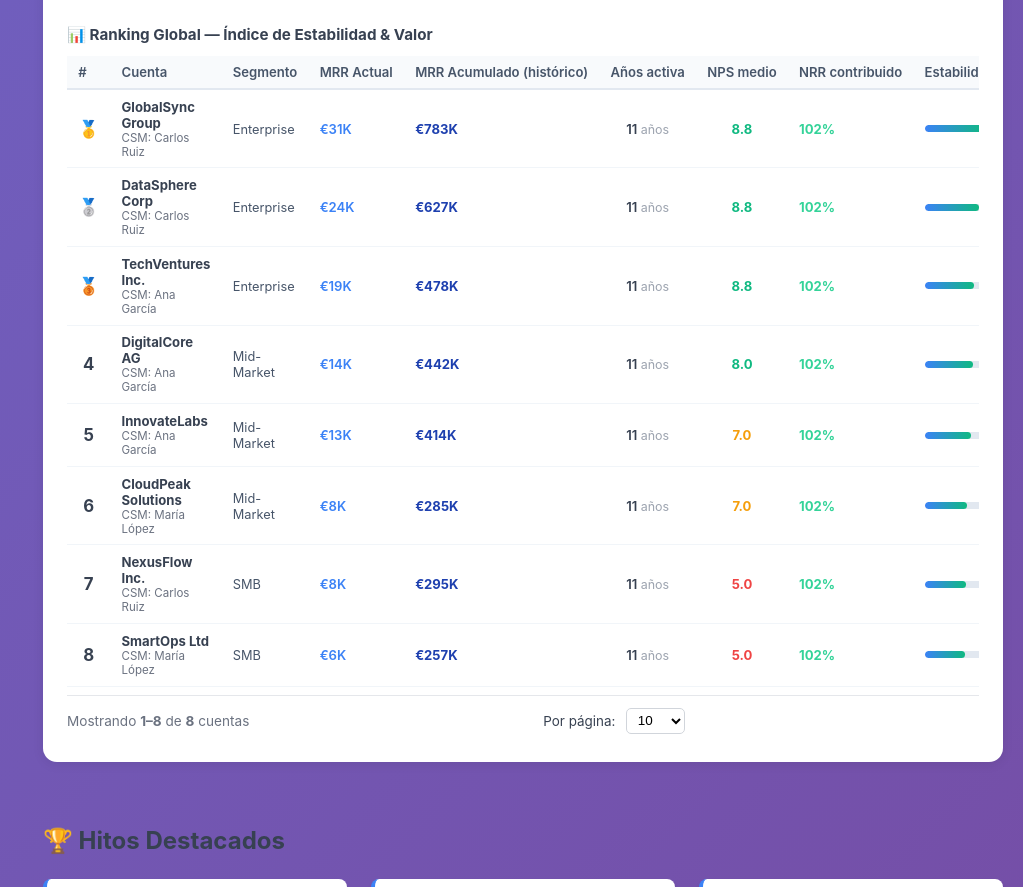
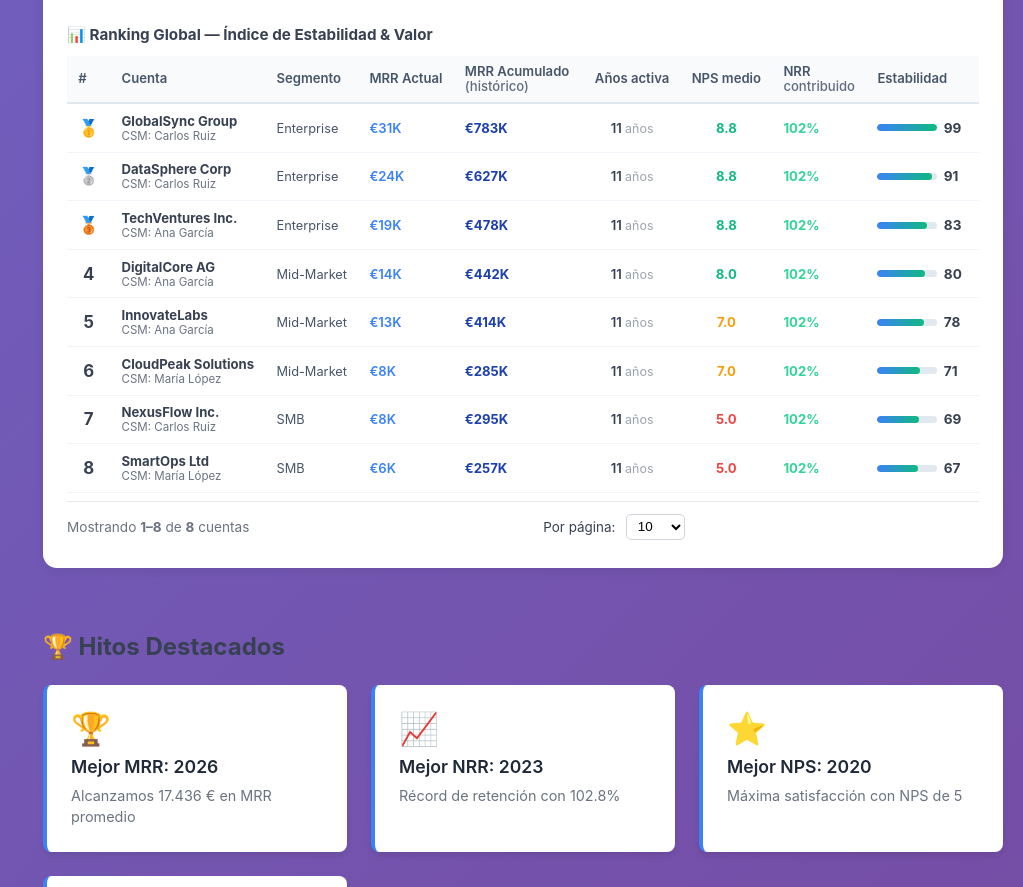
Before and after one commit to Tsanchez7/Customer_Success_Analityc, a plain HTML site: page APP Gestion y análisis comportamiento cliente/1_historial.html in a window 1280 px wide. Shown: the part 3809-4696 px from the top of the page, without its empty margins (257-1280 px from the left). Drawn offline with nearby package versions, Linux system fonts and the light colour scheme.

Commit message:
Fix historial sidebar and wrap NRR header

```diff
--- a/APP Gestion y análisis comportamiento cliente/1_historial.html
+++ b/APP Gestion y análisis comportamiento cliente/1_historial.html
@@ -101,11 +101,23 @@
     .anchor-cat-val  { font-weight: 700; color: #3b82f6; white-space: nowrap; font-size: 0.82rem; }
     .anchor-cat-sub  { font-size: 0.72rem; color: #6b7280; }
 
-    .anchor-table-wrap { overflow-x: auto; margin-top: 0.25rem; }
+    .anchor-table-wrap {
+        overflow-x: auto;
+        overflow-y: visible;
+        -webkit-overflow-scrolling: touch;
+        margin-top: 0.25rem;
+        max-width: 100%;
+        padding-right: 0.75rem; /* evita que se “corte” el borde derecho (Categoría) */
+        box-sizing: border-box;
+    }
     .anchor-table {
-        width: 100%;
+        /* Importante: deja que la tabla mida lo que necesita y active el scroll del wrapper */
+        width: max-content;
+        display: inline-table;
         border-collapse: collapse;
         font-size: 0.82rem;
+        /* Mantiene columnas legibles y fuerza scroll horizontal cuando no cabe */
+        min-width: 1020px;
     }
     .anchor-table th {
         background: #f8fafc;
@@ -114,12 +126,42 @@
         font-weight: 600;
         color: #475569;
         border-bottom: 2px solid #e2e8f0;
-        white-space: nowrap;
+        white-space: normal;
+        line-height: 1.15;
+    }
+
+    /* Permite que el título “MRR Acumulado (histórico)” use 2 líneas sin ensanchar toda la tabla */
+    .anchor-table th:nth-child(5) {
+        white-space: normal;
+        line-height: 1.15;
+        min-width: 130px;
+    }
+
+    /* Da espacio mínimo a Categoría para que el badge no se corte */
+    .anchor-table th:last-child,
+    .anchor-table td:last-child {
+        min-width: 110px;
     }
     .anchor-table td {
         padding: 0.55rem 0.7rem;
         border-bottom: 1px solid #f1f5f9;
         vertical-align: middle;
+    }
+
+    /* Columna final (Categoría): evita corte y deja aire al borde derecho */
+    .anchor-table th:last-child,
+    .anchor-table td:last-child {
+        padding-right: 1rem;
+        white-space: nowrap;
+        min-width: 110px;
+    }
+
+    /* Badge dentro de Categoría: nunca se debe recortar */
+    .anchor-table td:last-child .anchor-badge {
+        display: inline-flex;
+        align-items: center;
+        gap: 0.25rem;
+        max-width: none;
     }
     .anchor-table tr:hover td { background: #f8fafc; }
     .anchor-stability-bar { display: flex; align-items: center; gap: 0.4rem; }
@@ -463,10 +505,10 @@
                             <th>Cuenta</th>
                             <th>Segmento</th>
                             <th>MRR Actual</th>
-                            <th>MRR Acumulado (histórico)</th>
+                            <th>MRR Acumulado<br><span style="font-weight:500;opacity:0.85;">(histórico)</span></th>
                             <th>Años activa</th>
                             <th>NPS medio</th>
-                            <th>NRR contribuido</th>
+                            <th>NRR<br><span style="font-weight:500;opacity:0.85;">contribuido</span></th>
                             <th>Estabilidad</th>
                             <th>Categoría</th>
                         </tr>
```
